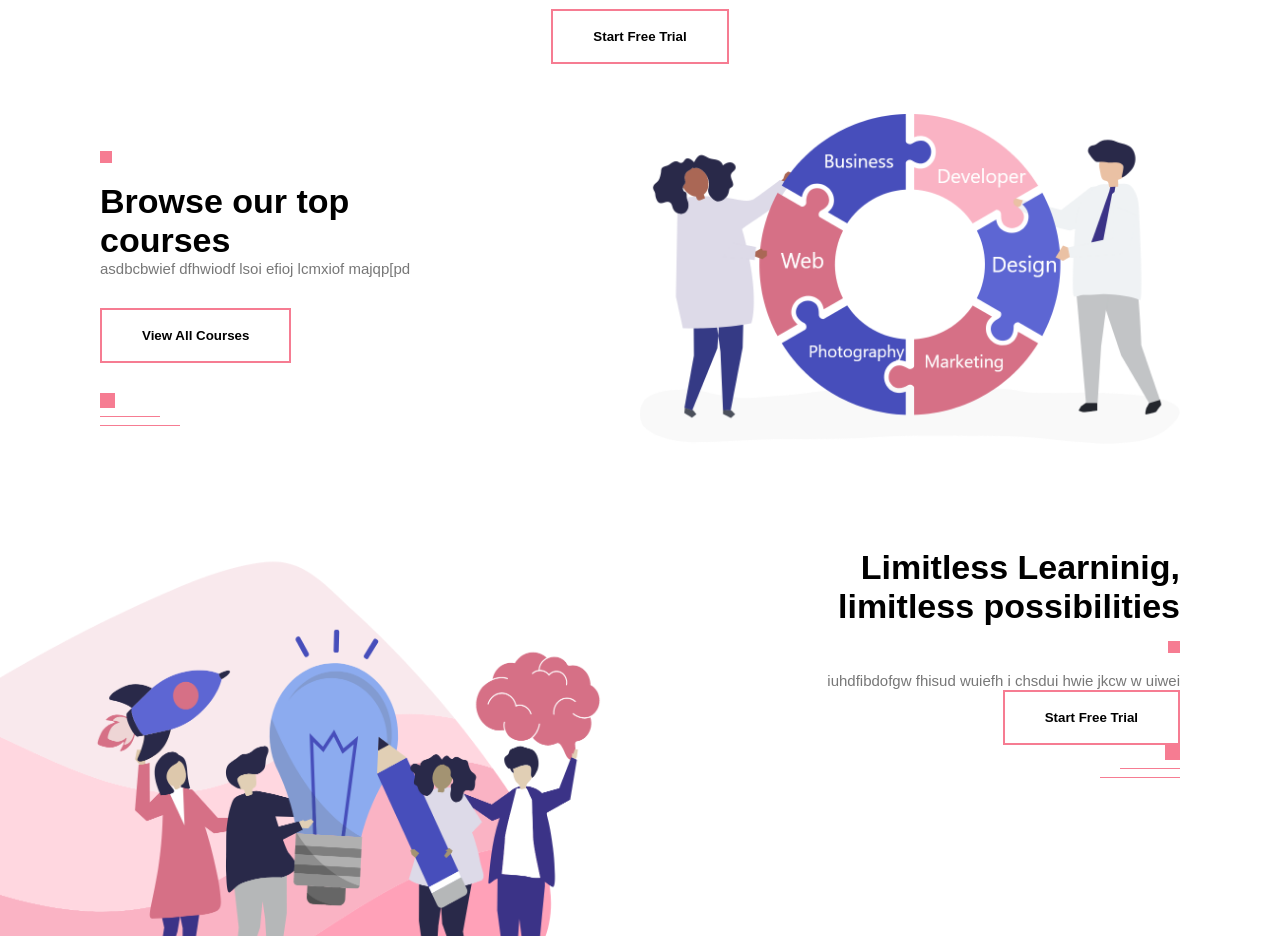
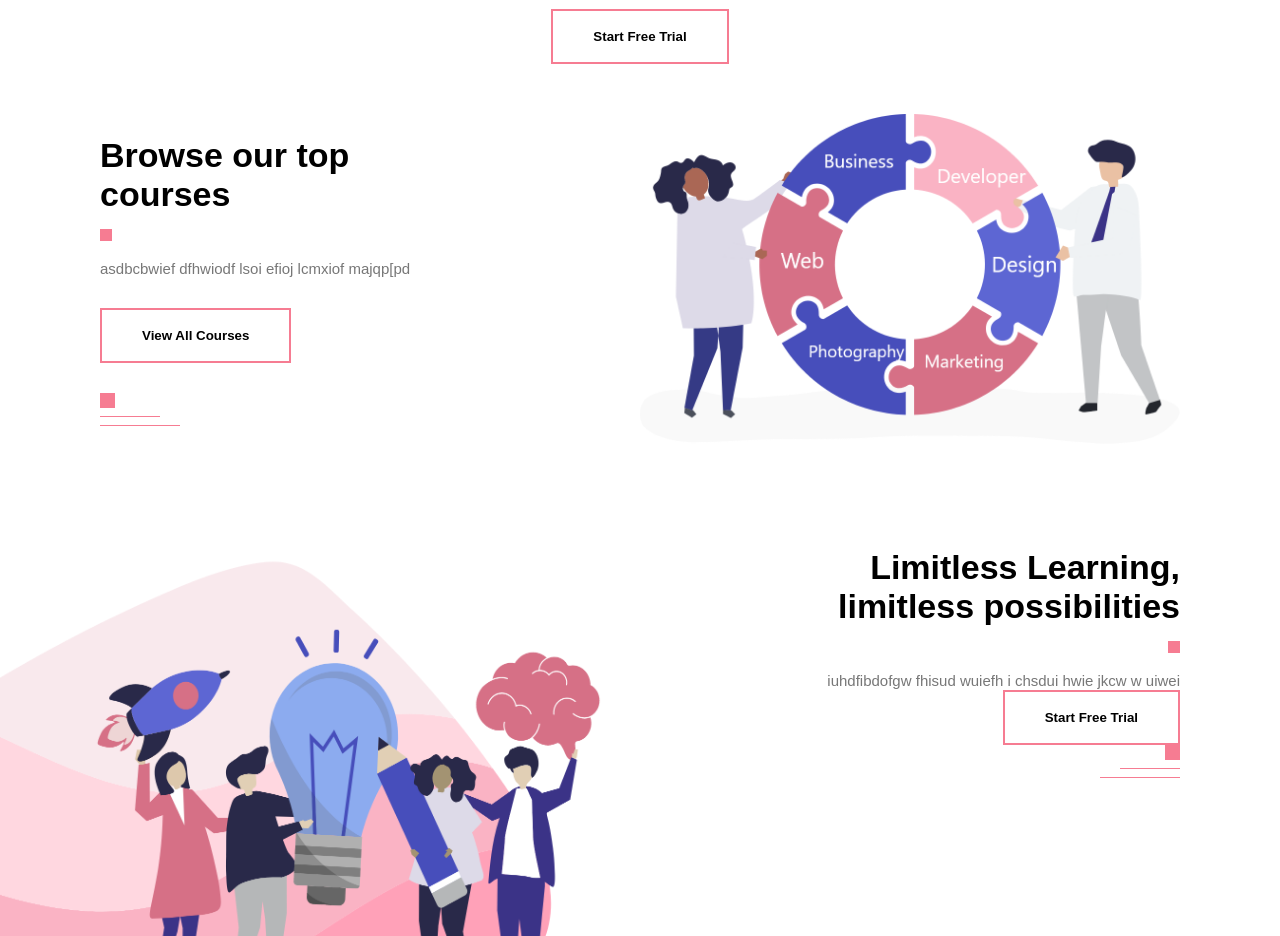
Before and after one commit to teokli/teokli.github.io, a plain HTML site: page index.html in a window 1280 px wide. Shown: the part 2280-3216 px from the top of the page. Drawn offline with Linux system fonts and the light colour scheme; some packages are replaced by stand-ins of ours; a script that the page names is missing.

Commit message:
Update index.html

```diff
--- a/index.html
+++ b/index.html
@@ -89,10 +89,10 @@
   <div class="container course-row">
     <div class="course-left-col">
       <div class="course-text">
+        <h1> Browse our top<br> courses</h1>
         <span class="square"></span>
-        <h1> Browse our top<br> courses</h1>
         <p> asdbcbwief dfhwiodf lsoi efioj lcmxiof majqp[pd </p>
- <button class="common-btn"> View All Courses </button>
+        <button class="common-btn"> View All Courses </button>
         <div class="line">
             <span class="line-1"></span><br>
             <span class="line-2"></span><br>
@@ -113,7 +113,7 @@
   </div>
   <div class="about-right-col">
     <div class="about-text">
-      <h1> Limitless Learninig, <br> limitless possibilities </h1>
+      <h1> Limitless Learning, <br> limitless possibilities </h1>
       <span class="square"></span>
       <p> iuhdfibdofgw fhisud wuiefh i chsdui hwie jkcw w uiwei </p>
  <button class="common-btn"> Start Free Trial </button>
```
